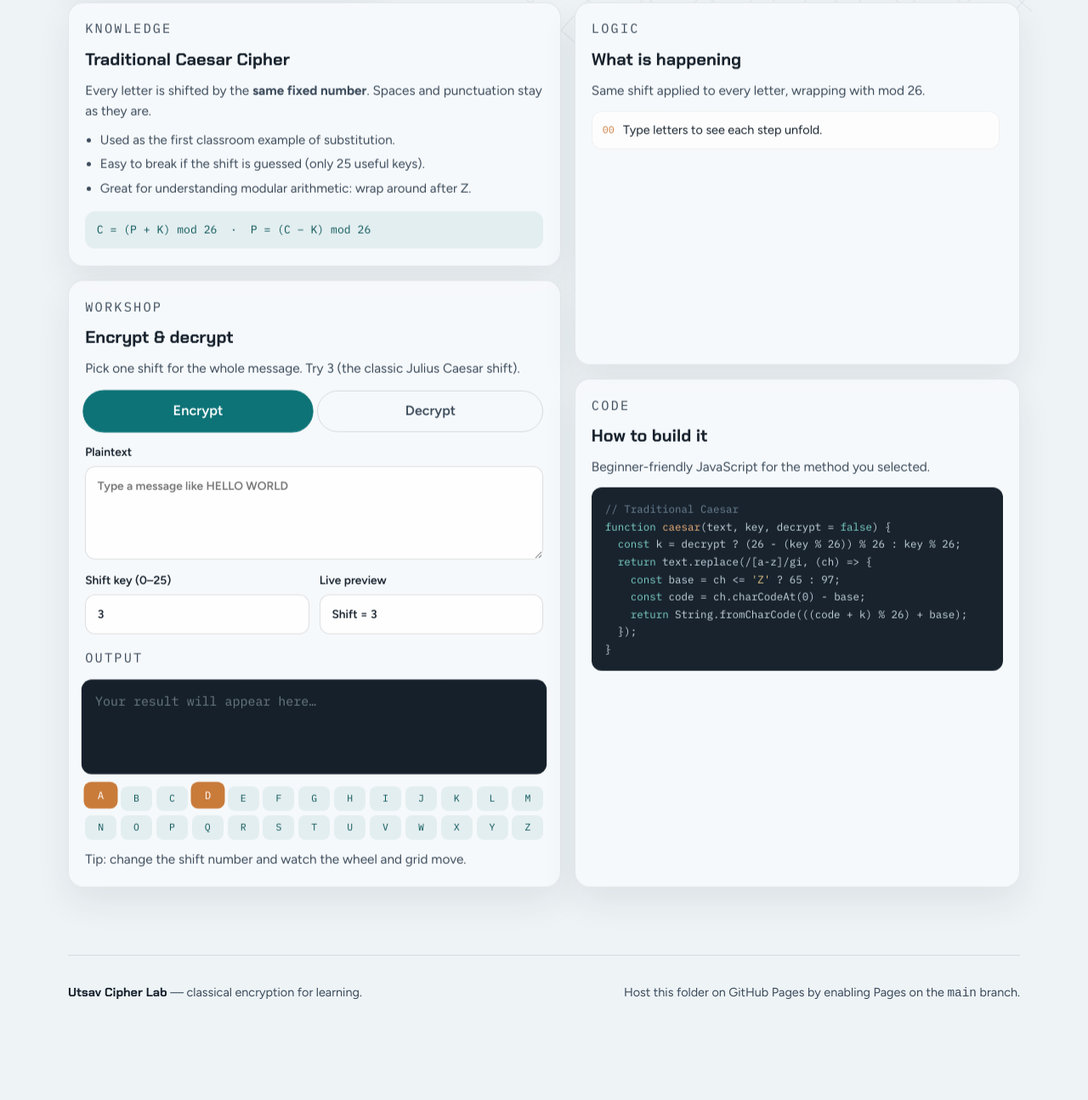
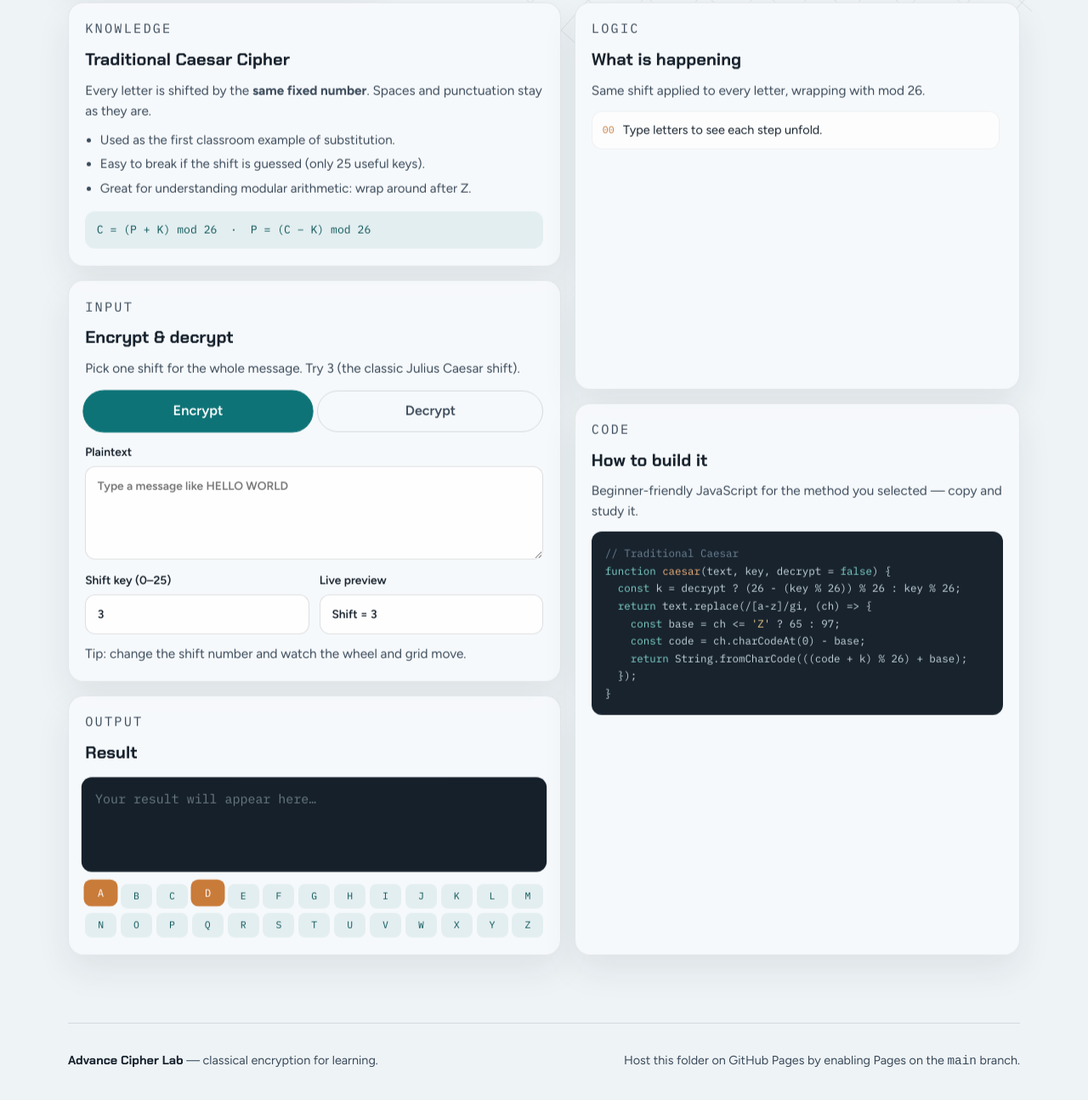
Before and after one commit to UtsavMehta1975/utsav-cipher-lab, a plain HTML site: page index.html in a window 1280 px wide. Shown: the part 1101-2396 px from the top of the page at 85% size. Before the commit the page ends 2321 px from the top, so only its background shows below. Drawn offline with Linux system fonts and the light colour scheme.

Commit message:
Rename the lab to Advance Cipher Lab and split the workshop layout.
Co-authored-by: Cursor <cursoragent@cursor.com>

```diff
--- a/index.html
+++ b/index.html
@@ -3,7 +3,7 @@
 <head>
   <meta charset="UTF-8" />
   <meta name="viewport" content="width=device-width, initial-scale=1.0" />
-  <title>Utsav Cipher Lab — Classical Encryption</title>
+  <title>Advance Cipher Lab — Classical Encryption</title>
   <meta name="description" content="Learn traditional Caesar, modified Caesar, and monoalphabetic ciphers with live encrypt and decrypt tools." />
   <link rel="preconnect" href="https://fonts.googleapis.com" />
   <link rel="preconnect" href="https://fonts.gstatic.com" crossorigin />
@@ -614,10 +614,10 @@
 
     <div class="hero-copy">
       <p class="eyebrow">Engineering class · Classical cryptography</p>
-      <h1 class="brand">Utsav<em>Cipher Lab</em></h1>
+      <h1 class="brand">Advance<em>Cipher Lab</em></h1>
       <p class="lede">
         Learn three classical ciphers in order — traditional Caesar, modified Caesar,
-        then monoalphabetic substitution — and encrypt or decrypt live as you go.
+        then monoalphabetic substitution — with live tools, logic steps, and code.
       </p>
       <a class="cta" href="#lab">
         Enter the lab
@@ -658,9 +658,9 @@
         </section>
 
         <section class="box">
-          <p class="box-label">Workshop</p>
+          <p class="box-label">Input</p>
           <h3>Encrypt &amp; decrypt</h3>
-          <p id="workshopHint">Type text and a shift. The page reacts as the key changes.</p>
+          <p id="workshopHint">Type text and a key. The page reacts as values change.</p>
 
           <div class="mode-toggle" role="group" aria-label="Operation mode">
             <button type="button" class="active" data-mode="encrypt">Encrypt</button>
@@ -688,14 +688,16 @@
               <input id="previewMeta" type="text" readonly value="Shift = 3" />
             </label>
           </div>
+          <p class="hint" id="interactHint">Tip: change the shift number and watch the wheel and grid move.</p>
+        </section>
 
-          <p class="box-label" style="margin-top:1rem">Output</p>
+        <section class="box">
+          <p class="box-label">Output</p>
+          <h3>Result</h3>
           <div class="output-box" id="outputBox" aria-live="polite">
             <span class="placeholder">Your result will appear here…</span>
           </div>
-
           <div class="alphabet-strip" id="alphabetStrip" aria-hidden="true"></div>
-          <p class="hint" id="interactHint">Tip: change the shift number and watch the wheel and grid move.</p>
         </section>
       </div>
 
@@ -710,7 +712,7 @@
         <section class="box">
           <p class="box-label">Code</p>
           <h3>How to build it</h3>
-          <p>Beginner-friendly JavaScript for the method you selected.</p>
+          <p>Beginner-friendly JavaScript for the method you selected — copy and study it.</p>
           <pre class="code-panel" id="codePanel"></pre>
         </section>
       </div>
@@ -718,7 +720,7 @@
   </main>
 
   <footer class="footer wrap">
-    <p><strong>Utsav Cipher Lab</strong> — classical encryption for learning.</p>
+    <p><strong>Advance Cipher Lab</strong> — classical encryption for learning.</p>
     <p>Host this folder on GitHub Pages by enabling Pages on the <code>main</code> branch.</p>
   </footer>
 
@@ -854,7 +856,7 @@
 
     /* Floating background letters */
     const floatHost = document.getElementById("floatLetters");
-    "CIPHERLABUTSAV".split("").forEach((ch, i) => {
+    "ADVANCECIPHERLAB".split("").forEach((ch, i) => {
       const span = document.createElement("span");
       span.textContent = ch;
       span.style.left = `${(i * 7.2 + 4) % 92}%`;
```
